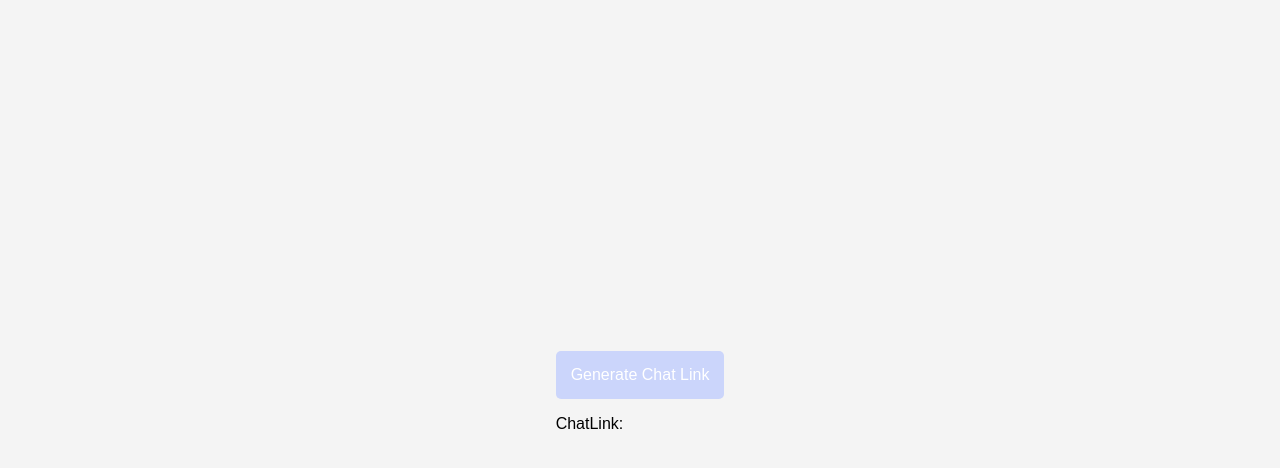
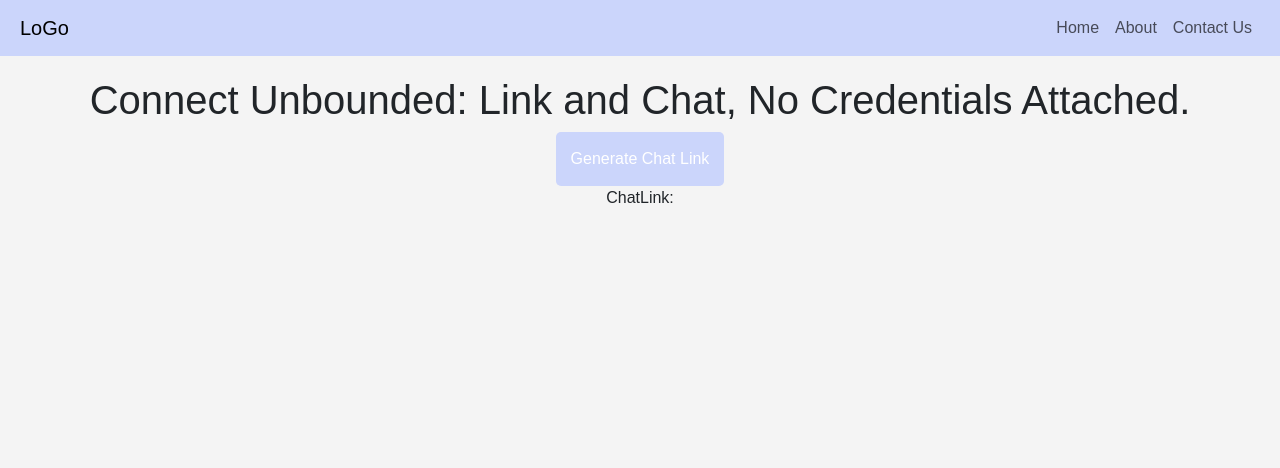
Before and after one commit to Naveen2308/MYchatApp, a website: page static/home.html in a window 1280 px wide. Drawn offline with nearby package versions, Linux system fonts and the light colour scheme; no server answers.

Commit message:
home.html

```diff
--- a/static/home.html
+++ b/static/home.html
@@ -3,6 +3,8 @@
 <head>
   <meta charset="UTF-8">
   <meta name="viewport" content="width=device-width, initial-scale=1.0">
+  <link href="https://cdn.jsdelivr.net/npm/bootstrap@5.3.2/dist/css/bootstrap.min.css" rel="stylesheet" integrity="sha384-T3c6CoIi6uLrA9TneNEoa7RxnatzjcDSCmG1MXxSR1GAsXEV/Dwwykc2MPK8M2HN" crossorigin="anonymous">
+  <link rel="stylesheet" href="https://cdnjs.cloudflare.com/ajax/libs/font-awesome/4.7.0/css/font-awesome.min.css">
   <title>Chat Home Page</title>
   <style>
     body {
@@ -11,14 +13,20 @@
       margin: 0;
       padding: 0;
       display: flex;
-      justify-content: center;
+      flex-direction: column;
       align-items: center;
       height: 100vh;
+      width: 100%;
+    }
 
+    .navbar {
+      margin: 0 !important;
+      width: 100% !important;
+      background-color: #cbd5fb !important;
+      padding-left: 20px !important;
+      padding-right: 20px !important;
     }
-    .con{
-      display: inline;
-    }
+
     button {
       padding: 15px;
       font-size: 16px;
@@ -32,28 +40,65 @@
     button:hover {
       background-color: #cbd5fb;
     }
+    .con {
+  display: flex;
+  flex-direction: column;
+  align-items: center;
+  text-align: center; /* Optionally, if you want the text centered */
+  margin-top: 20px; /* Add some top margin for better spacing */
+}
   </style>
 </head>
 <body>
+  <nav class="navbar navbar-expand-md navbar-light bg-light">
+    <a href="#" class="navbar-brand">LoGo</a>
+    <button class="navbar-toggler" type="button" data-bs-toggle="collapse" data-bs-target="#navbarNav" aria-controls="navbarNav" aria-expanded="false" aria-label="Toggle navigation">
+      <span class="navbar-toggler-icon"></span>
+    </button>
+    <div class="collapse navbar-collapse" id="navbarNav">
+      <ul class="navbar-nav ms-auto">
+        <li class="nav-item">
+          <a href="#" class="nav-link">Home</a>
+        </li>
+        <li class="nav-item">
+          <a href="#" class="nav-link">About</a>
+        </li>
+        <li class="nav-item">
+          <a href="#" class="nav-link">Contact Us</a>
+        </li>
+      </ul>
+    </div>
+  </nav>
   <div class="con">
-  <button id="genbtn" onclick="generateChatLink()">Generate Chat Link</button>
-  <P>ChatLink: </P><a  id="chatLink"></a></p>
-</div>
+    <h1>Connect Unbounded: Link and Chat, No Credentials Attached.</h1>
 
+    <center>
+    <button id="genbtn" onclick="generateChatLink()">Generate Chat Link</button>
+    <p>ChatLink: <a id="chatLink"></a></p>
+  </center>
+  </div>
+  <script src="https://cdn.jsdelivr.net/npm/@popperjs/core@2.11.8/dist/umd/popper.min.js" integrity="sha384-I7E8VVD/ismYTF4hNIPjVp/Zjvgyol6VFvRkX/vR+Vc4jQkC+hVqc2pM8ODewa9r" crossorigin="anonymous"></script>
+  <script src="https://cdn.jsdelivr.net/npm/bootstrap@5.3.2/dist/js/bootstrap.min.js" integrity="sha384-BBtl+eGJRgqQAUMxJ7pMwbEyER4l1g+O15P+16Ep7Q9Q+zqX6gSbd85u4mG4QzX+" crossorigin="anonymous"></script>
+  <script src="https://cdnjs.cloudflare.com/ajax/libs/socket.io/4.1.2/socket.io.js"></script>
+  <script src="https://cdn.jsdelivr.net/npm/uuid/dist/umd/uuidv4.min.js"></script>
   <script>
+    const socket = io.connect();
+
     function generateChatLink() {
-      // Generate a unique chat link (you might want to implement this based on your needs)
-      const chatLink = `https://mychaapp.onrender.com/chat/${generateRandomString()}`;
-
-      // Display the chat link on the page
+      const roomName = generateRandomString();
+      const chatLink = `http://mychaapp.onrender.com/chat/${roomName}`;
       document.getElementById('chatLink').href = chatLink;
-      document.getElementById('chatLink').textContent = `${chatLink}`;
+      document.getElementById('chatLink').textContent = chatLink;
       document.getElementById('genbtn').textContent = 'ReGenerate Link';
     }
 
     function generateRandomString() {
-      // Generate a random string for the chat link
-      return Math.random().toString(36).substring(7);
+      return Math.random().toString(36).substring(9);
+    }
+
+    function toggleMenu() {
+      const menuItems = document.querySelector('.items');
+      menuItems.classList.toggle('show');
     }
   </script>
 </body>
```
